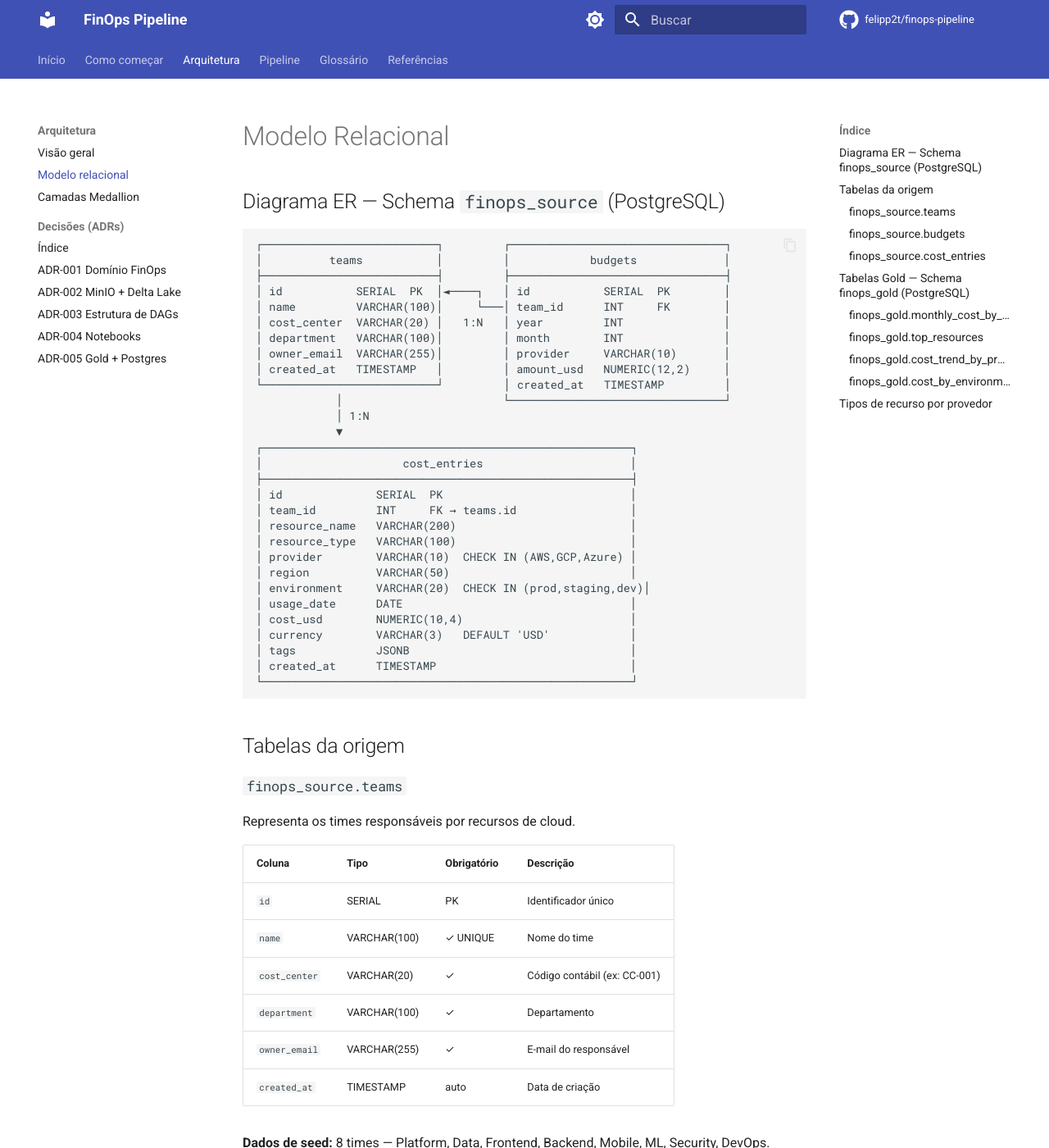
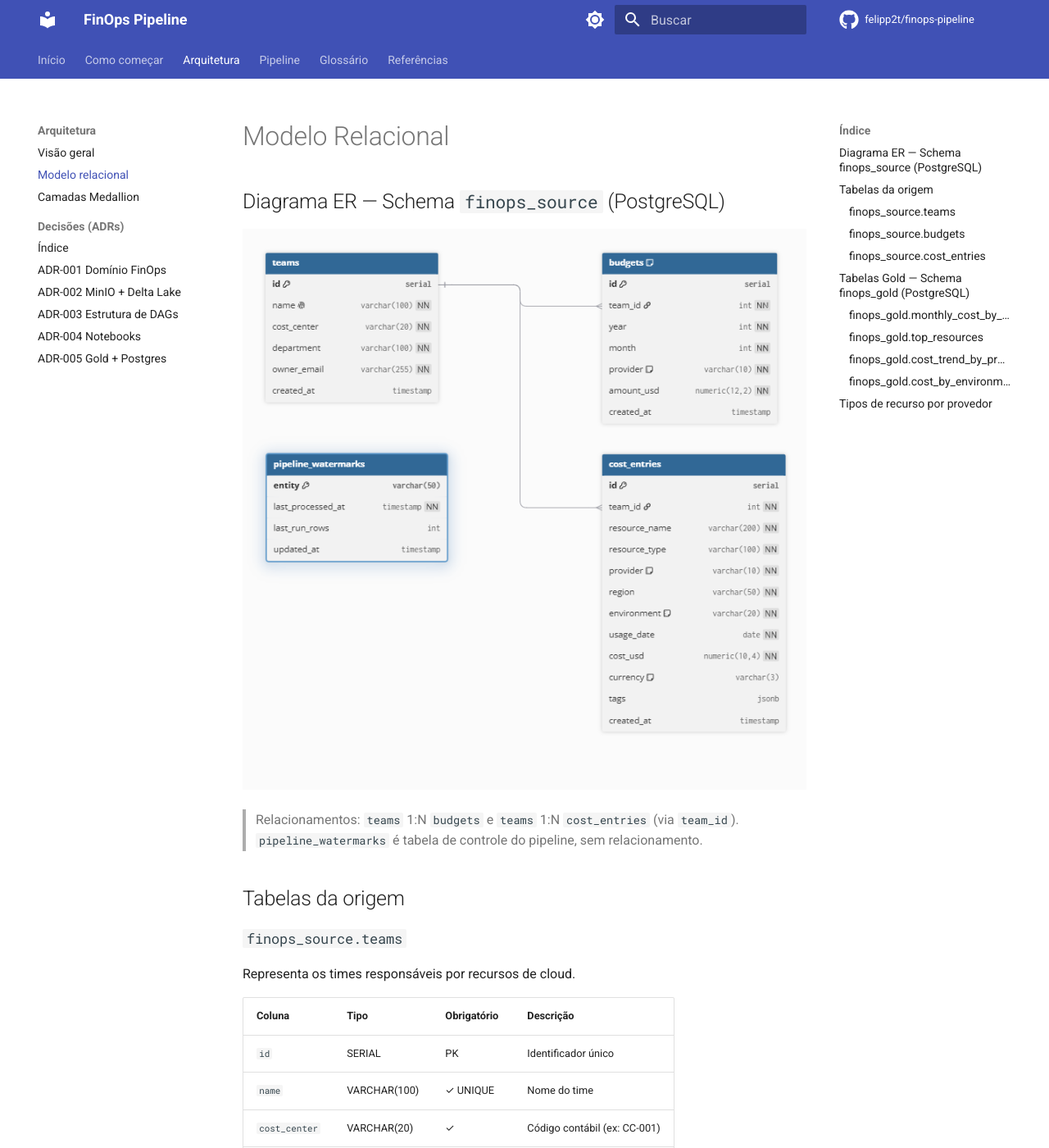
Before and after one commit to felipp2t/finops-pipeline, an MkDocs documentation site: the page built from docs/architecture/domain-model.md, in a window 1280 px wide and 1400 px high. Shown: the whole window at 82% size. Built offline with MkDocs 1.6.1 and Material for MkDocs 9.7.7, drawn with Linux system fonts in a browser that asks for light colours; comment, search, counter and statistics services are not loaded.

Commit message:
docs(domain-model): replace ascii er diagram with dbdiagram image

````diff
--- a/docs/architecture/domain-model.md
+++ b/docs/architecture/domain-model.md
@@ -2,37 +2,10 @@
 
 ## Diagrama ER — Schema `finops_source` (PostgreSQL)
 
-```
-┌──────────────────────────┐         ┌────────────────────────────────┐
-│          teams           │         │            budgets             │
-├──────────────────────────┤         ├────────────────────────────────┤
-│ id           SERIAL  PK  │◄────┐   │ id           SERIAL  PK        │
-│ name         VARCHAR(100)│     └───│ team_id      INT     FK        │
-│ cost_center  VARCHAR(20) │   1:N   │ year         INT               │
-│ department   VARCHAR(100)│         │ month        INT               │
-│ owner_email  VARCHAR(255)│         │ provider     VARCHAR(10)       │
-│ created_at   TIMESTAMP   │         │ amount_usd   NUMERIC(12,2)     │
-└──────────────────────────┘         │ created_at   TIMESTAMP         │
-            │                        └────────────────────────────────┘
-            │ 1:N
-            ▼
-┌───────────────────────────────────────────────────────┐
-│                     cost_entries                      │
-├───────────────────────────────────────────────────────┤
-│ id              SERIAL  PK                            │
-│ team_id         INT     FK → teams.id                 │
-│ resource_name   VARCHAR(200)                          │
-│ resource_type   VARCHAR(100)                          │
-│ provider        VARCHAR(10)  CHECK IN (AWS,GCP,Azure) │
-│ region          VARCHAR(50)                           │
-│ environment     VARCHAR(20)  CHECK IN (prod,staging,dev)│
-│ usage_date      DATE                                  │
-│ cost_usd        NUMERIC(10,4)                         │
-│ currency        VARCHAR(3)   DEFAULT 'USD'            │
-│ tags            JSONB                                 │
-│ created_at      TIMESTAMP                             │
-└───────────────────────────────────────────────────────┘
-```
+![Diagrama ER do schema finops_source — teams, budgets, cost_entries e pipeline_watermarks](../assets/er-finops-source.png)
+
+> Relacionamentos: `teams` 1:N `budgets` e `teams` 1:N `cost_entries` (via `team_id`).
+> `pipeline_watermarks` é tabela de controle do pipeline, sem relacionamento.
 
 ## Tabelas da origem
 
````
Also changed, not shown: docs/assets/er-finops-source.png (added).
